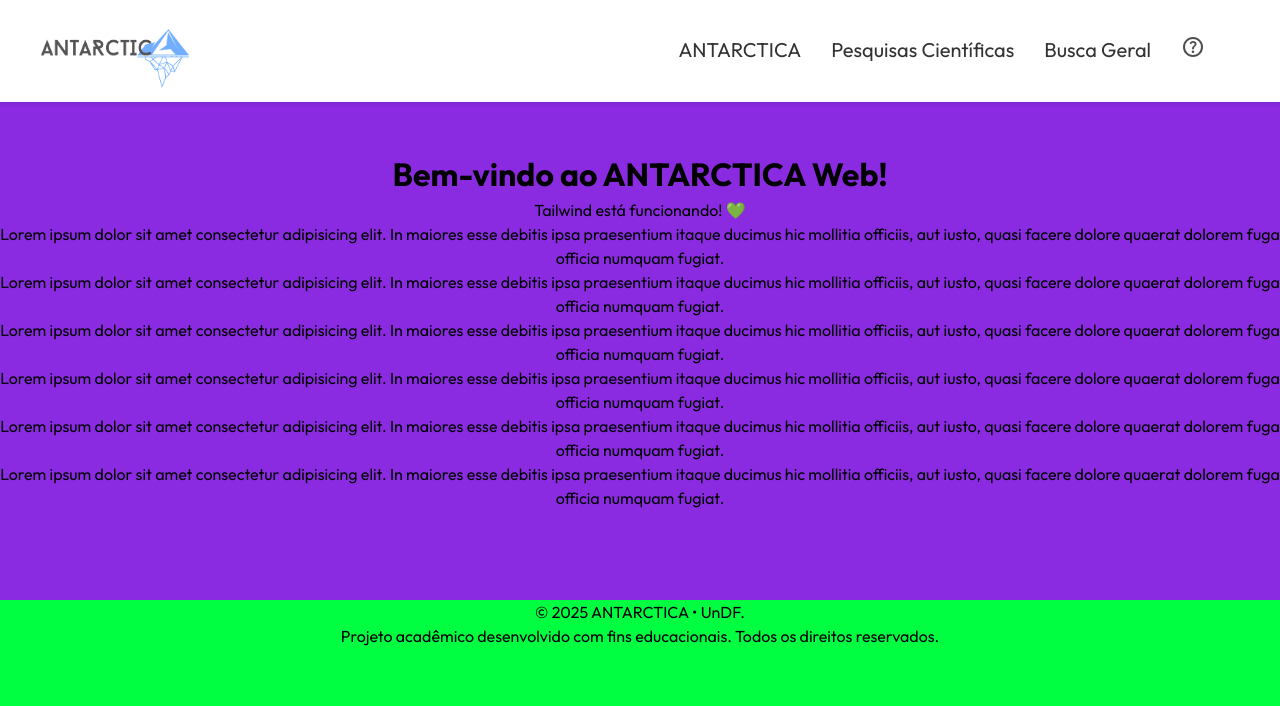
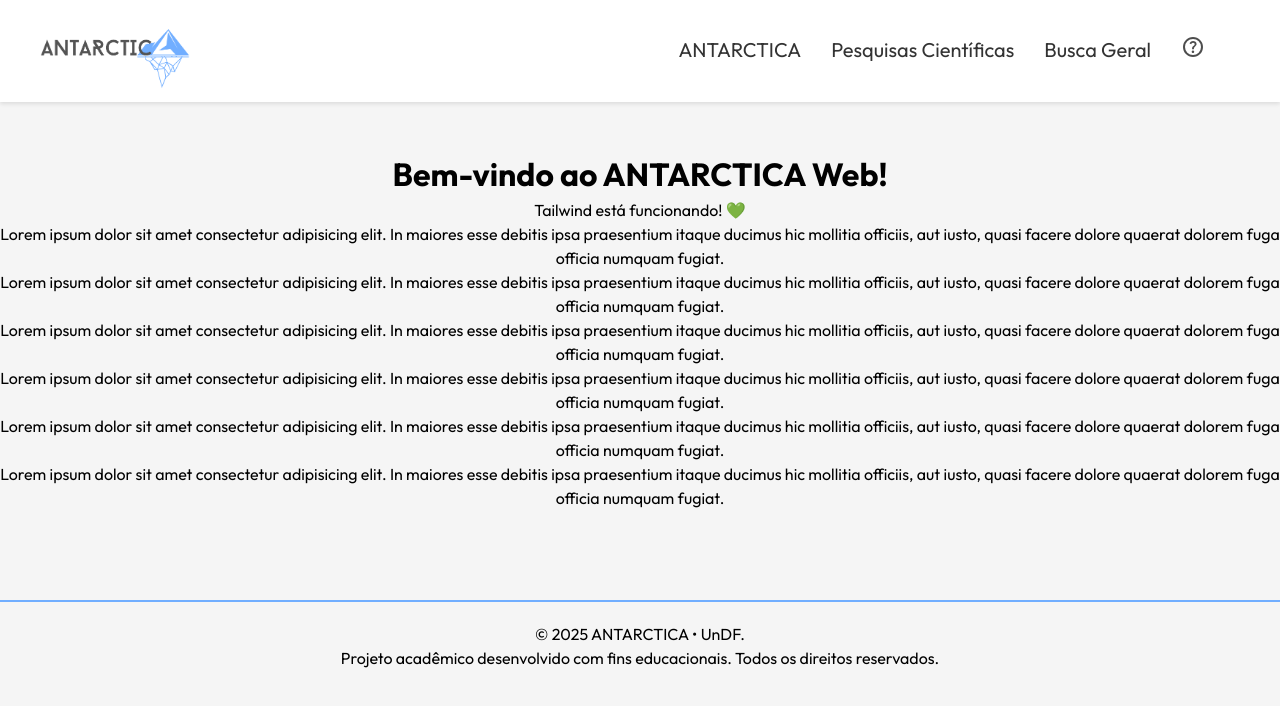
Before and after one commit to ANTARCTICA-UnDF/ANTARCTICA_Web, a React (Vite) app: page / in a window 1280 px wide. Shown: the top 706 px of the page. Built offline with nearby package versions, Linux system fonts and the light colour scheme.

Commit message:
Ajustes no CSS

```diff
--- a/src/components/Footer/Footer.css
+++ b/src/components/Footer/Footer.css
@@ -1,6 +1,8 @@
 .footer{
-    background-color: rgb(0, 255, 64);
-    border-color: rgb(0, 0, 0);
+    border-top: 2px solid; /* cor suave, pode ajustar */
+    padding-top: 20px;
+    margin-top: 40px;
+    border-color: #71AEFF;
     size: 40px;
     height: 200px;
 }
--- a/src/index.css
+++ b/src/index.css
@@ -26,7 +26,7 @@
 body {
   margin: 0;
   padding: 0;
-  background-color: blueviolet;
+  background-color: #F5F5F5;
   min-height: 100vh;
 }
 
```
